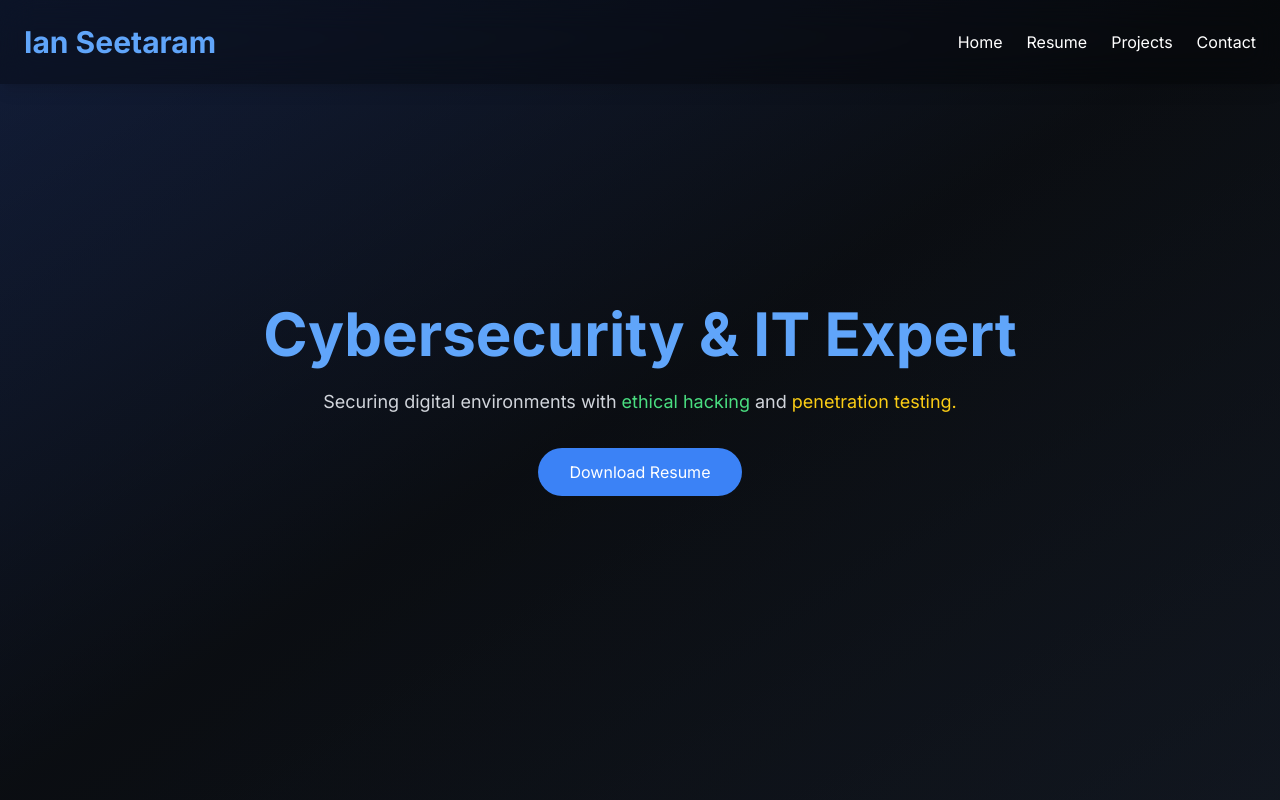
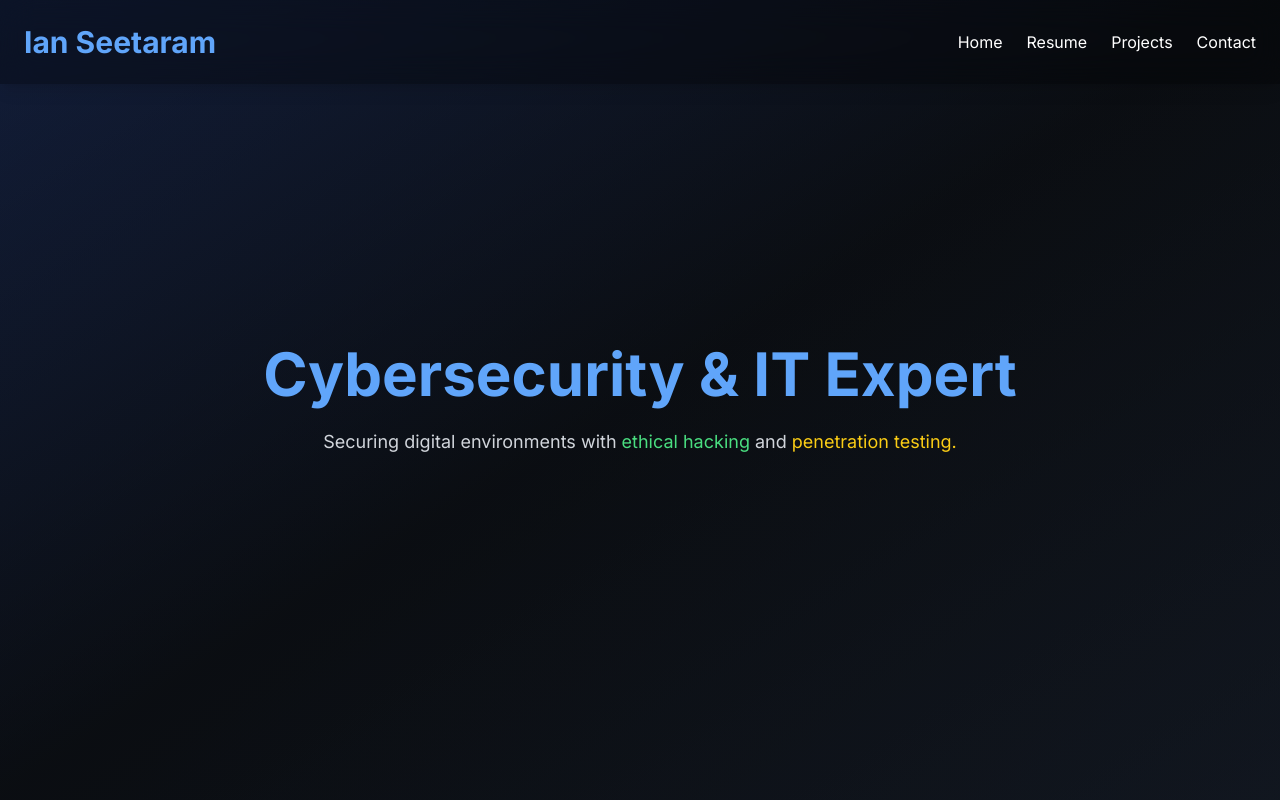
Before and after one commit to EyeonSee/EyeonCyberp, a React (Vite) app: page / in a window 1280 px wide. Shown: the top 800 px of the page. Built offline with nearby package versions, Linux system fonts and the light colour scheme.

Commit message:
Update Hero.jsx

```diff
--- a/src/components/Hero.jsx
+++ b/src/components/Hero.jsx
@@ -7,9 +7,6 @@ const Hero = () => {
       <p className="text-lg mt-6 max-w-2xl text-gray-300 relative">
         Securing digital environments with <span className="text-green-400">ethical hacking</span> and <span className="text-yellow-400">penetration testing.</span>
       </p>
-      <a href="/resume.pdf" className="mt-8 px-8 py-3 bg-blue-500 rounded-full text-white hover:bg-blue-600 transition hover-scale relative">
-        Download Resume
-      </a>
     </section>
   );
 };
```
